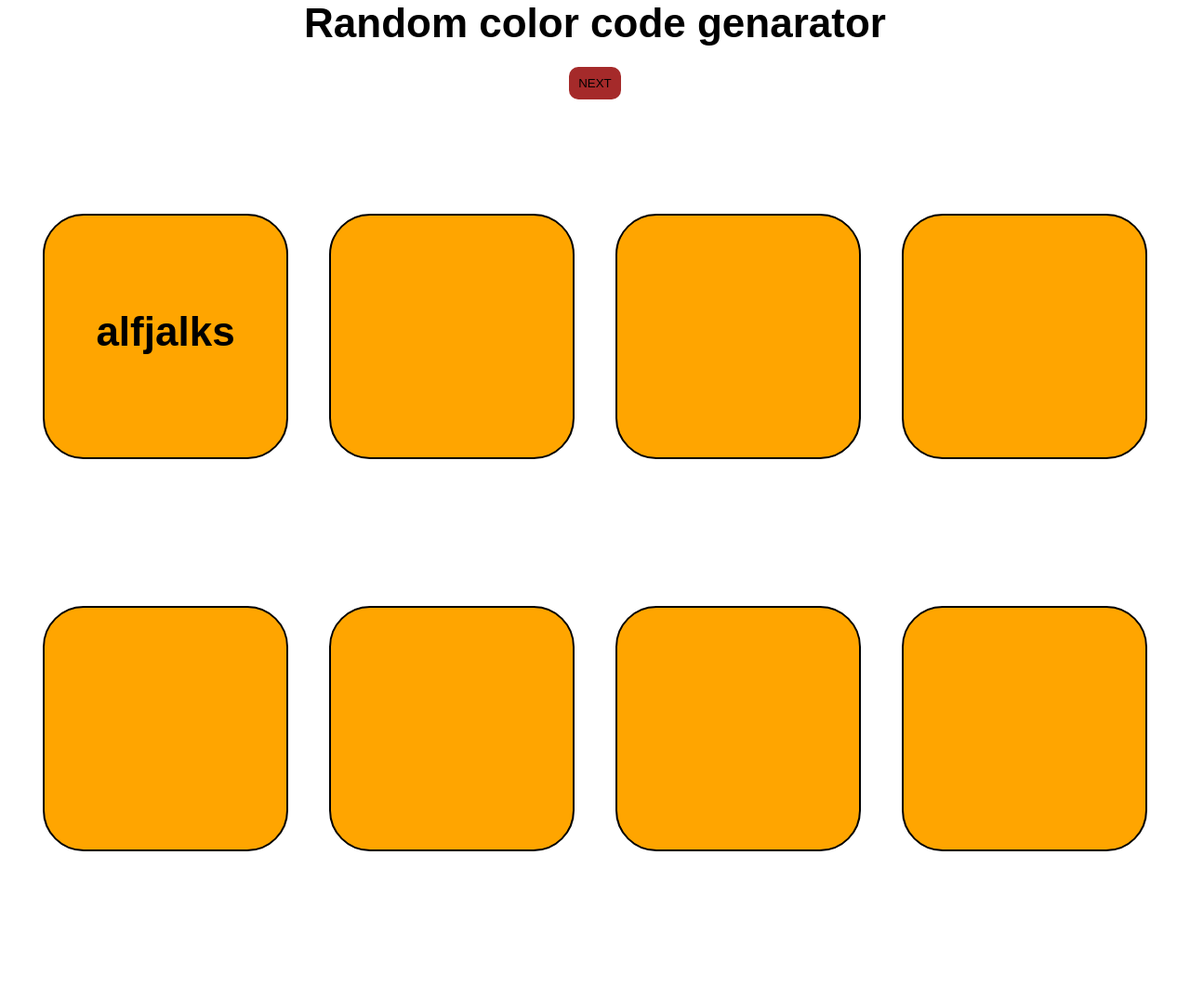
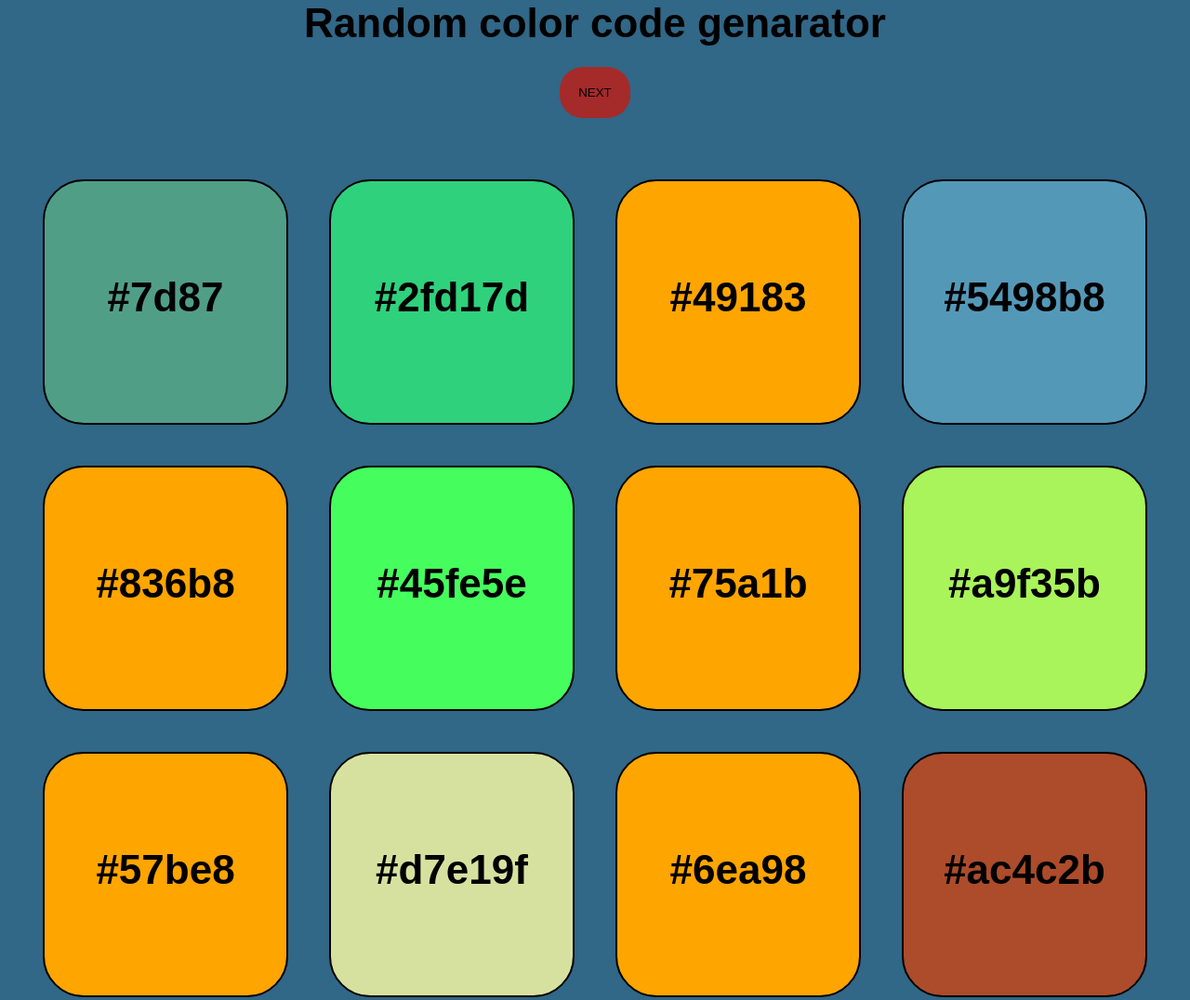
Before and after one commit to kaziarman23/random-color-genaretor, a plain HTML site: page index.html in a window 1280 px wide. Shown: the top 1076 px of the page at 93% size. Before the commit the page ends 973 px from the top, so only its background shows below. Drawn offline with Linux system fonts and the light colour scheme.

Commit message:
project accomplished

```diff
--- a/CSS/style.css
+++ b/CSS/style.css
@@ -1,12 +1,16 @@
-*{
+* {
     padding: 0px;
     margin: 0px;
     box-sizing: border-box;
     font-family: Arial, Helvetica, sans-serif;
 }
 
-html{
+html {
     font-size: 22px;
+}
+
+body {
+    background-color: #316787;
 }
 
 header {
@@ -17,7 +21,7 @@ header {
     margin-bottom: 2rem;
 }
 
-.conteiner{
+.conteiner {
     width: 95vw;
     height: 100vh;
     display: flex;
@@ -25,11 +29,10 @@ header {
     align-items: center;
     flex-wrap: wrap;
     gap: 2rem;
-    overflow: hidden;
     margin: 0 auto;
 }
 
-.box{
+.box {
     background-color: orange;
     width: 12rem;
     height: 12rem;
@@ -37,20 +40,25 @@ header {
     border: 2px solid black;
 }
 
-.box h1{
+.text {
     margin-top: 100px;
     text-align: center;
     height: 20%;
     overflow: hidden;
 }
 
-.reload{
+.reloadBtn {
     margin-top: 1rem;
     margin-bottom: 1rem;
-    padding: 10px;
-    color:black;
+    padding: 20px;
+    color: black;
     background-color: brown;
-    border:none;
-    border-radius: 10px;
+    border: none;
+    border-radius: 25px;
     cursor: pointer;
 }
+
+.reloadBtn:hover{
+    background-color: #578aa7;
+    color:white;
+}
--- a/JS/script.js
+++ b/JS/script.js
@@ -1,8 +1,38 @@
-const reloadEl = document.querySelector(".reload")
+const reloadEl = document.querySelector(".reloadBtn");
+const conteinerEl = document.querySelector(".conteiner");
 
+reloadEl.addEventListener("click", function () {
+    window.location.reload();
+});
 
+for (let index = 0; index < 32; index++) {
+    const conteinerDiv = document.createElement("div");
+    conteinerDiv.classList.add("box");
+    conteinerEl.appendChild(conteinerDiv);
+}
+generateColor();
 
+function generateColor() {
+    const conteinerDivEl = document.querySelectorAll(".box");
 
-reloadEl.addEventListener("click",function(){
-    window.location.reload()
-})
+    conteinerDivEl.forEach(function (box) {
+        const newColorCode = randomColors();
+        box.style.backgroundColor = "#" + newColorCode;
+        let h1El = document.createElement("h1");
+        h1El.innerText = "#" + newColorCode;
+        h1El.classList.add("text");
+        box.appendChild(h1El);
+    });
+}
+
+function randomColors() {
+    const charaters = "0123456789abcdef";
+    const charatersLength = 6;
+    let colorCode = "";
+    for (let index = 0; index < charatersLength; index++) {
+        const randomNum = Math.ceil(Math.random() * charaters.length);
+        colorCode += charaters.substring(randomNum, randomNum + 1);
+        console.log(colorCode);
+    }
+    return colorCode;
+}
--- a/index.html
+++ b/index.html
@@ -9,17 +9,9 @@
 <body>
     <header>
         <h1>Random color code genarator</h1>
-        <button class="reload">NEXT</button>
+        <button class="reloadBtn">NEXT</button>
     </header>
     <div class="conteiner">
-        <div class="box"><h1>alfjalks</h1></div>
-        <div class="box"></div>
-        <div class="box"></div>
-        <div class="box"></div>
-        <div class="box"></div>
-        <div class="box"></div>
-        <div class="box"></div>
-        <div class="box"></div>
     </div>
     <script src="./JS/script.js"></script>
 </body>
```
